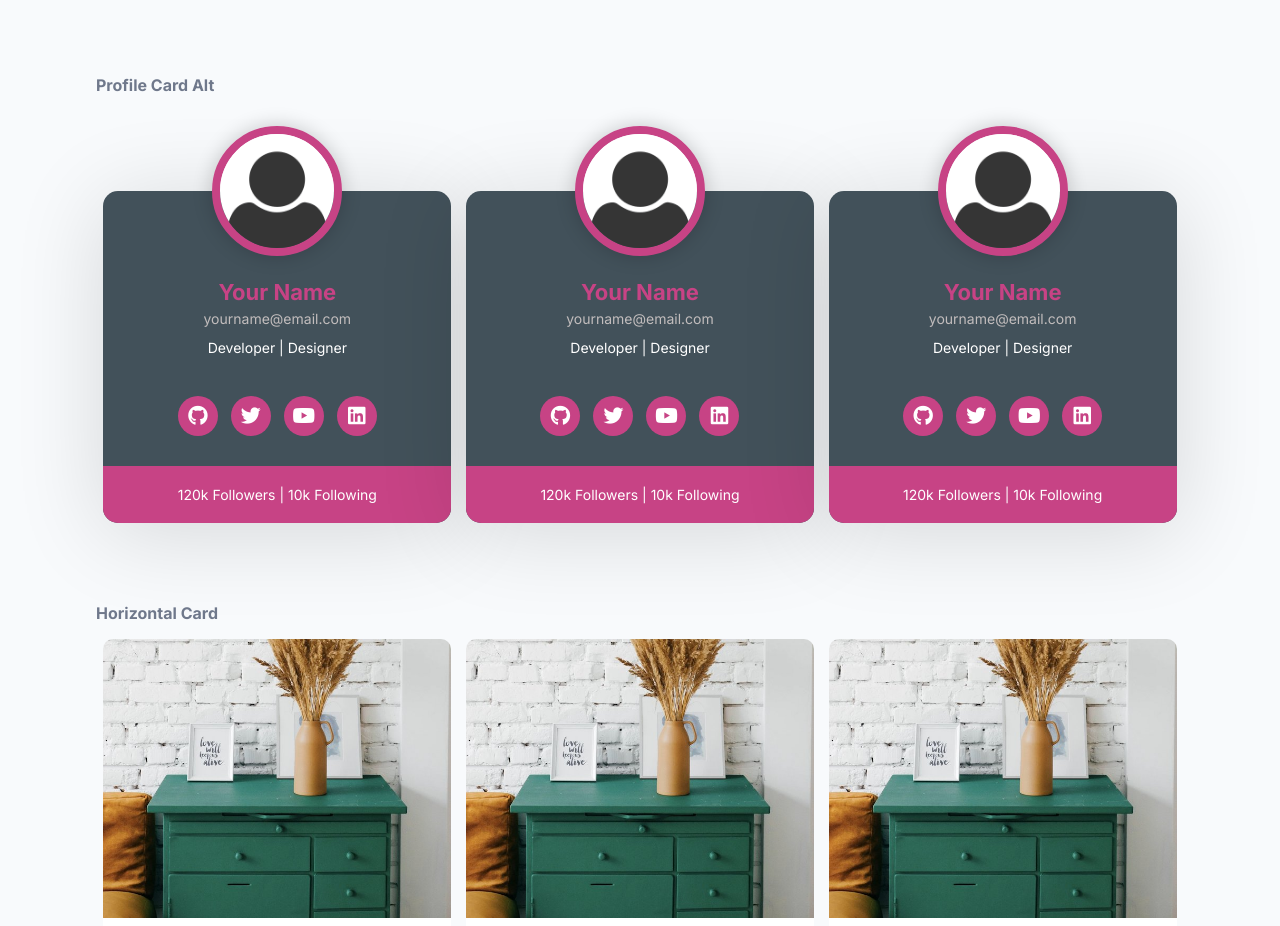
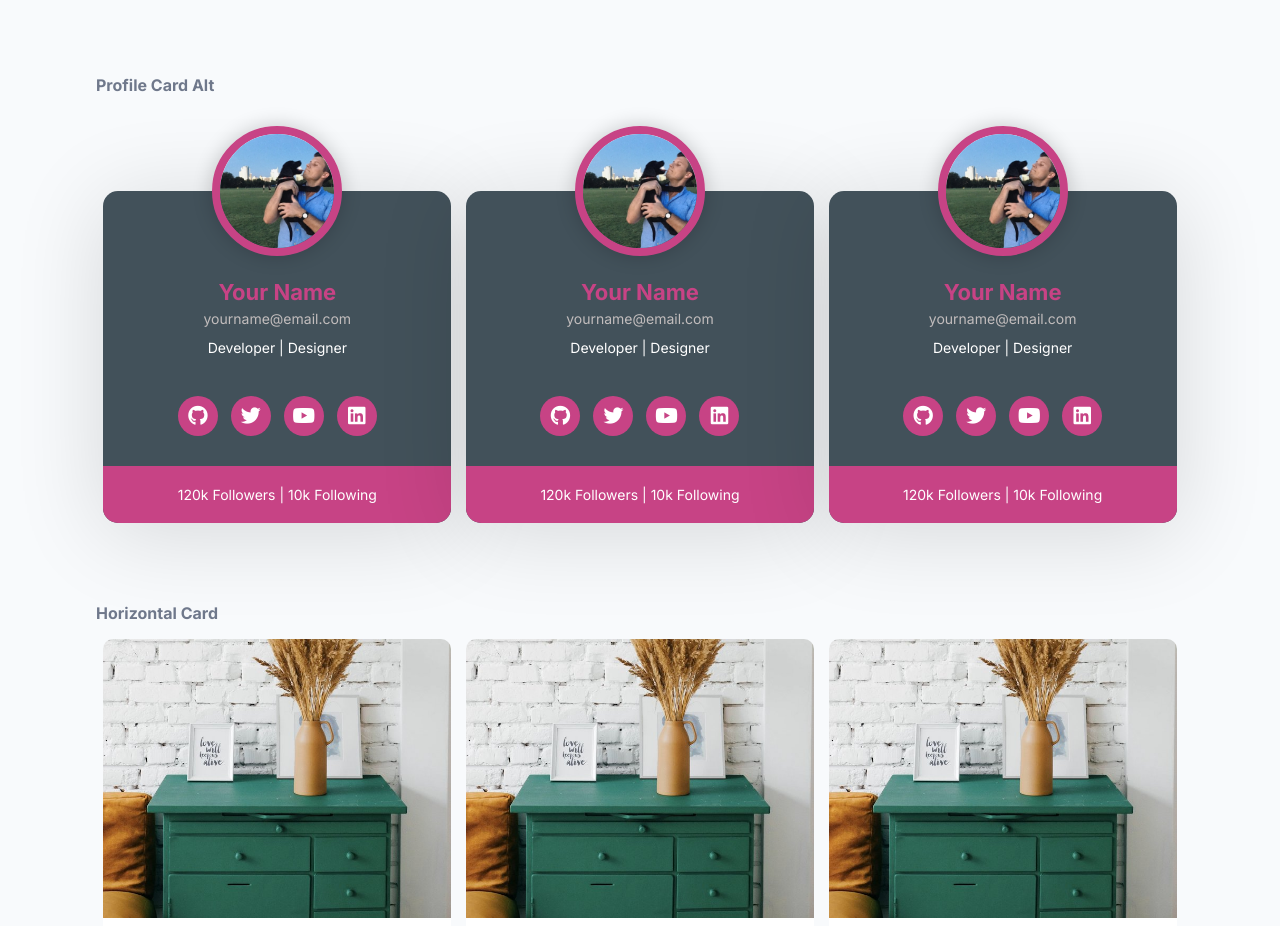
Before and after one commit to jeffclaybrook/Cards, a plain HTML site: page index.html in a window 1280 px wide. Shown: the part 1820-2746 px from the top of the page. Drawn offline with Linux system fonts and the light colour scheme.

Commit message:
Update index.html

```diff
--- a/index.html
+++ b/index.html
@@ -4,7 +4,7 @@
    <meta charset="UTF-8">
    <meta http-equiv="X-UA-Compatible" content="IE=edge">
    <meta name="viewport" content="width=device-width, initial-scale=1.0">
-   <title>Card Variations</title>
+   <title>Cards</title>
    <link rel="stylesheet" href="https://cdnjs.cloudflare.com/ajax/libs/font-awesome/5.15.3/css/all.min.css">
    <link href="https://fonts.googleapis.com/icon?family=Material+Icons" rel="stylesheet">
    <link rel="preconnect" href="https://fonts.googleapis.com">
@@ -177,7 +177,7 @@
       <div class="card-deck">
          <div class="profile-card-alt">
             <div class="card-header">
-               <img src="images/profile-card-alt.jpg" alt="Profile image">
+               <img src="images/avatar.jpg" alt="Profile image">
             </div>
             <div class="card-body">
                <p>Your Name</p>
@@ -196,7 +196,7 @@
          </div>
          <div class="profile-card-alt">
             <div class="card-header">
-               <img src="images/profile-card-alt.jpg" alt="Profile image">
+               <img src="images/avatar.jpg" alt="Profile image">
             </div>
             <div class="card-body">
                <p>Your Name</p>
@@ -215,7 +215,7 @@
          </div>
          <div class="profile-card-alt">
             <div class="card-header">
-               <img src="images/profile-card-alt.jpg" alt="Profile image">
+               <img src="images/avatar.jpg" alt="Profile image">
             </div>
             <div class="card-body">
                <p>Your Name</p>
```
